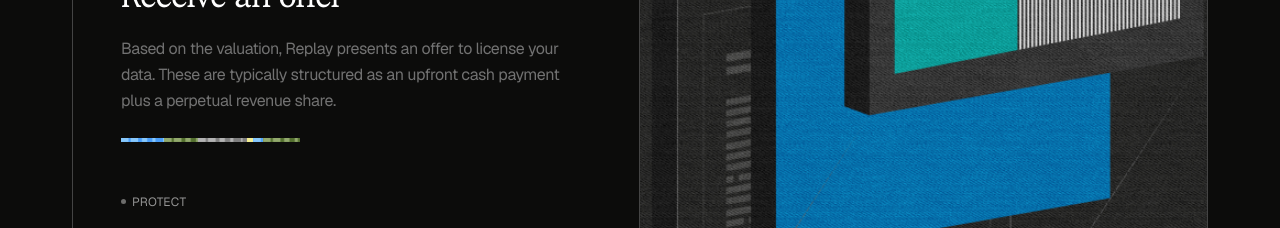
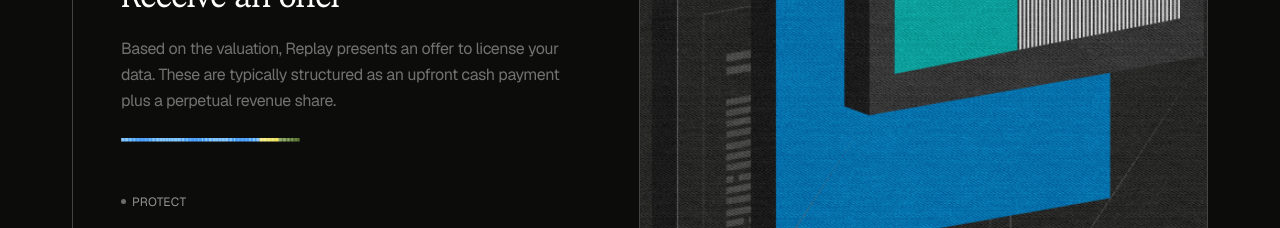
Before and after one commit to PIXELUPLABS/sunsethq, a Next.js app: page / in a window 1280 px wide. Shown: the part 3440-3668 px from the top of the page. Built offline with nearby package versions, Linux system fonts and the light colour scheme; a web font is replaced by a local one.

Commit message:
ui: changes for the progress bar loader

```diff
--- a/modules/landing/components/valuation-accordion.tsx
+++ b/modules/landing/components/valuation-accordion.tsx
@@ -1,8 +1,8 @@
 "use client";
 
+import Image from "next/image";
 import { useEffect, useRef, useState } from "react";
 import { HOW_IT_WORKS_STEP_INTERVAL_MS, VALUATION_STEPS } from "../lib/constants";
-import { ProcessBar } from "./process-bar";
 
 type ValuationAccordionProps = {
   activeIndex: number;
@@ -38,10 +38,14 @@ function StepProgressBar({ onComplete }: { onComplete: () => void }) {
   }, []);
 
   return (
-    <div className="mt-2 h-1 w-full overflow-hidden" style={{ containerType: "inline-size" }}>
-      <div className="h-full overflow-hidden" style={{ width: `${progress * 100}%` }}>
-        <ProcessBar className="h-full w-[100cqw]" />
-      </div>
+    <div className="relative mt-2 h-1 w-full overflow-hidden">
+      <Image
+        src="/images/progress-loader.svg"
+        alt=""
+        fill
+        className="object-cover"
+        style={{ clipPath: `inset(0 ${(1 - progress) * 100}% 0 0)` }}
+      />
     </div>
   );
 }
```
Also changed, not shown: public/images/progress-loader.svg (added).
